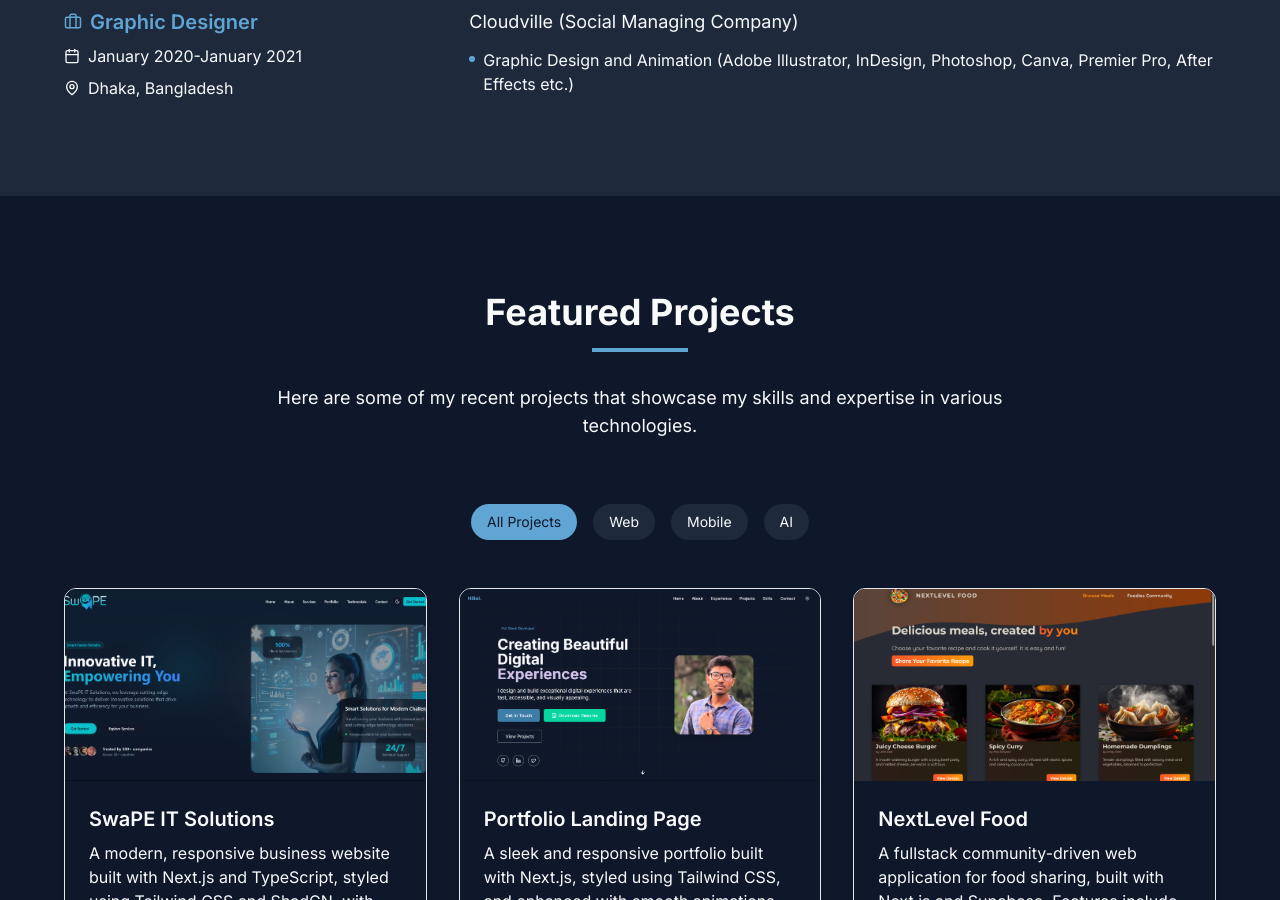
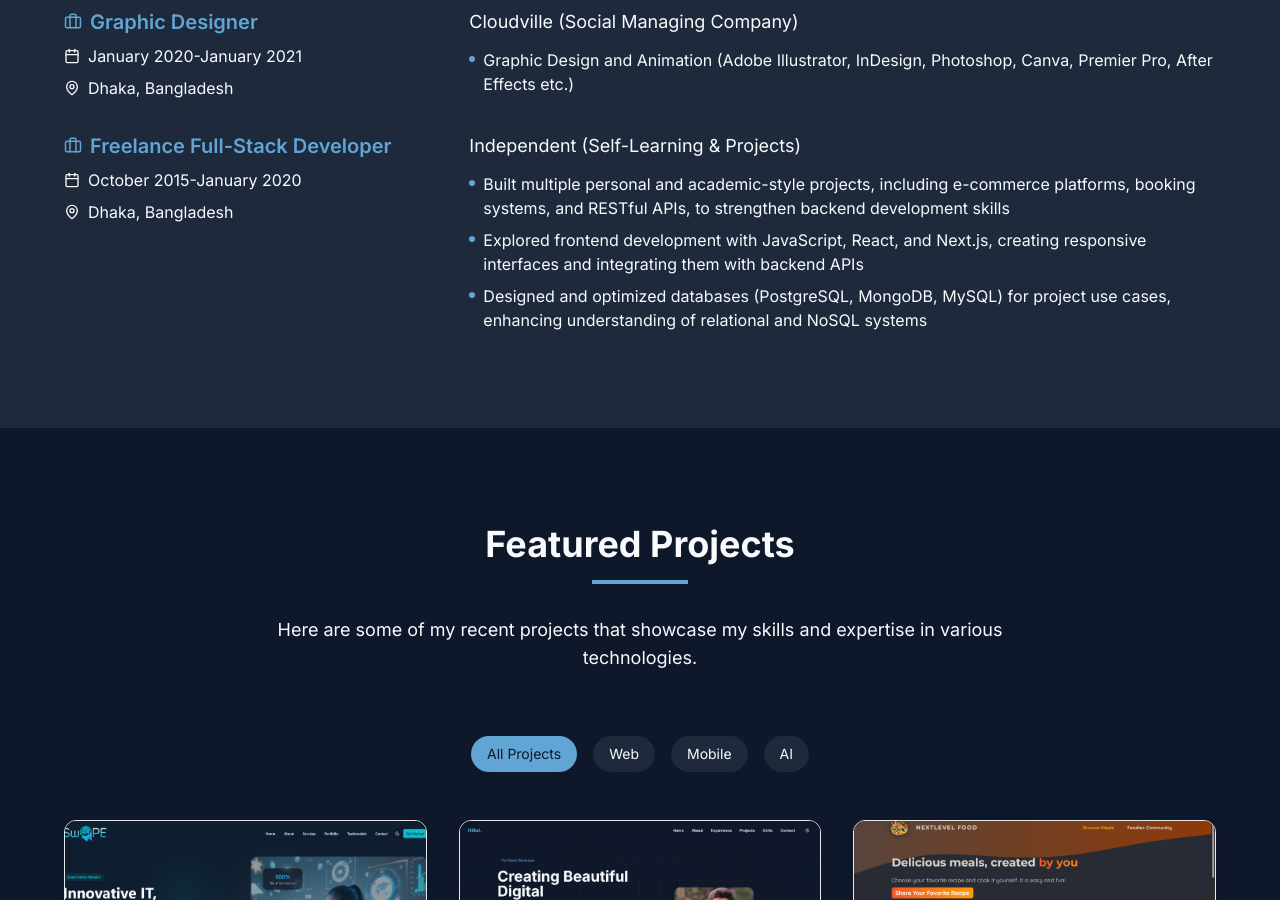
Before and after one commit to HillolPias/my_portfolio, a React (Vite) app: page / in a window 1280 px wide. Shown: the part 3120-4020 px from the top of the page. Built offline with nearby package versions, Linux system fonts and the light colour scheme.

Commit message:
updated Resume & added a portion in experience.tsx

```diff
--- a/src/components/Experience.tsx
+++ b/src/components/Experience.tsx
@@ -77,6 +77,17 @@ const Experience: React.FC = () => {
       description: [
         "Graphic Design and Animation (Adobe Illustrator, InDesign, Photoshop, Canva, Premier Pro, After Effects etc.)"
       ]
+    },
+    {
+      title: "Freelance Full-Stack Developer",
+      company: "Independent (Self-Learning & Projects)",
+      location: "Dhaka, Bangladesh",
+      period: "October 2015-January 2020",
+      description: [
+        "Built multiple personal and academic-style projects, including e-commerce platforms, booking systems, and RESTful APIs, to strengthen backend development skills",
+        "Explored frontend development with JavaScript, React, and Next.js, creating responsive interfaces and integrating them with backend APIs",
+        "Designed and optimized databases (PostgreSQL, MongoDB, MySQL) for project use cases, enhancing understanding of relational and NoSQL systems",
+      ]
     }
   ];
 
--- a/src/components/Hero.tsx
+++ b/src/components/Hero.tsx
@@ -100,7 +100,7 @@ const Hero: React.FC = () => {
                 Get in Touch
               </motion.a>
               <motion.a
-                href="/hillol-das-resume.pdf"
+                href="/Hillol_Das_Pias_CV.pdf"
                 download
                 className="px-8 py-3 bg-secondary text-white rounded-lg shadow-md hover:bg-secondary-dark transition-colors duration-300 text-lg font-medium flex items-center gap-2"
                 whileHover={{ scale: 1.05 }}
```
Also changed, not shown: 1 other file (tests, documents, lock files or other folders).
